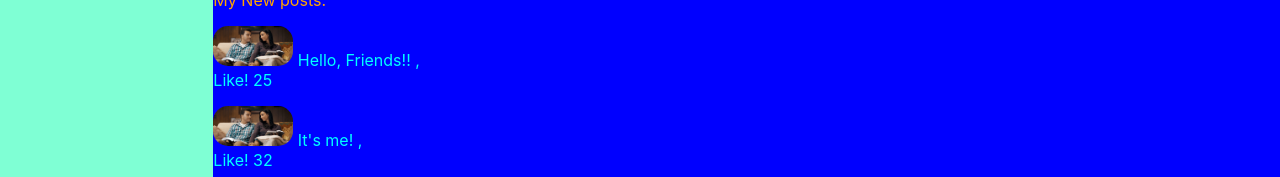
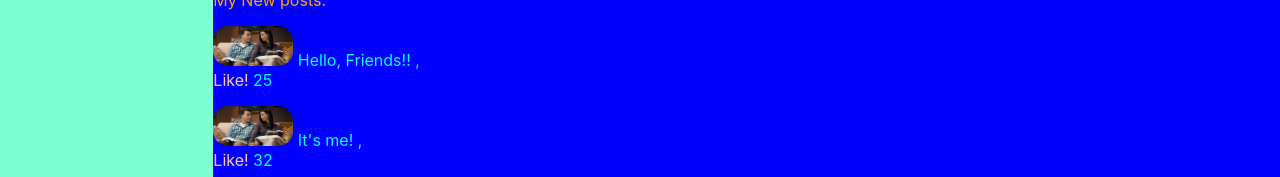
Before and after one commit to theDiligentStudent/react_with_dima_01, a React (Create React App) app in the folder my-app/: page / in a window 1280 px wide. Shown: the part 623-800 px from the top of the page. Built offline with nearby package versions, Linux system fonts and the light colour scheme.

Commit message:
Lesson 17   ---- 15/06/24 -- /Остановочка/ ---- Комм. (с Совсем Небольшими изменениями) по итогам Ур.-а

```diff
--- a/my-app/src/components/Profile/my_posts/MyPosts.jsx
+++ b/my-app/src/components/Profile/my_posts/MyPosts.jsx
@@ -16,9 +16,8 @@ const MyPosts = (props) => {
         <p></p>
         <div className={s.posts}>My New posts:</div>
         <p></p>
-        {/* <Post {props.message = "I"}/> */}
-        <Post message=' Hello, Friends!! ' Like=' 25' />
-        <Post message=" It's me! " Like=' 32' />
+        <Post message=' Hello, Friends!! ' likesCount=' 25' />
+        <Post message=" It's me! " likesCount=' 32' />
         <Post name=' Angel K.' age=' 30, ' gender=' female' />
         <Post name=' Paige D.' age=' 33, ' gender=' female' />
         <Post />
--- a/my-app/src/components/Profile/my_posts/post/Post.jsx
+++ b/my-app/src/components/Profile/my_posts/post/Post.jsx
@@ -3,9 +3,8 @@ import s from './Post.module.css';
 import img_4 from './../../../../images/project_1/image_4.jpg';
 
 const Post = (props) => {
-// debugger
-      console.log(props.message);
-
+  // debugger
+  console.log(props.message);
 
   return (
     <div className={s.item}>
@@ -15,15 +14,10 @@ const Post = (props) => {
         {props.name},{props.age}
         {props.gender}
       </div>
-    {/* Дима использует ВМЕСТО div тег <span></span> */}
-      {/* <div>
-        Like!
-        {props.Like}
-      </div> */}
-      <span>
-         Like!
-        {props.Like}
-      </span>
+      <div>
+        <span className={s.span}>Like!</span>
+        {props.likesCount}
+      </div>
       <p></p>
     </div>
   );
--- a/my-app/src/components/Profile/my_posts/post/Post.module.css
+++ b/my-app/src/components/Profile/my_posts/post/Post.module.css
@@ -9,6 +9,6 @@
   border-radius: 15px;
 }
 
-.like {
+.span {
   color: pink;
 }
```
